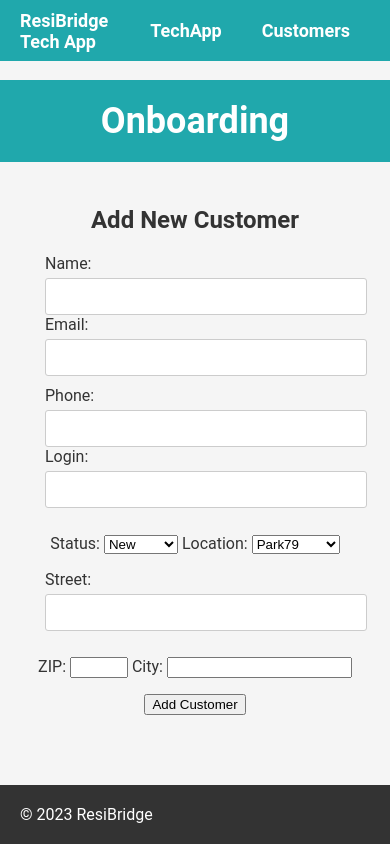
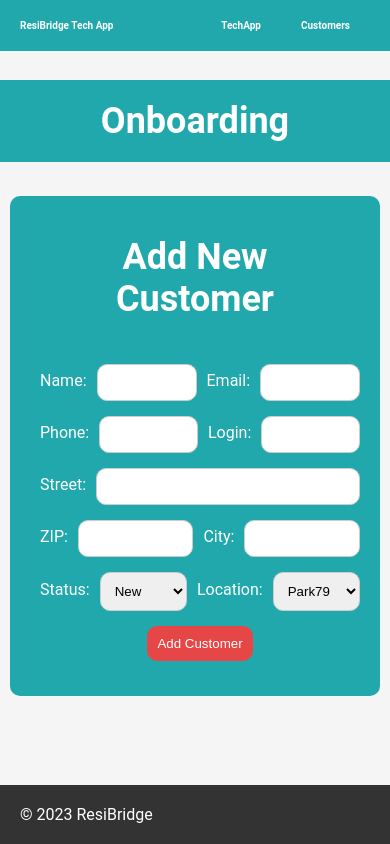
Before and after one commit to weinberghere/ResiBridgeApp, a Flask app: page / in a window 390 px wide. Run offline with Flask 3, Linux system fonts and the light colour scheme.

Commit message:
08_01_2023_Changes

```diff
--- a/static/style.css
+++ b/static/style.css
@@ -1,8 +1,8 @@
 /* Color palette */
 :root {
-  --primary-color: #20A8AC;
+  --primary-color: #20a8ac;
   /* Primary color - Teal */
-  --secondary-color: #E64646;
+  --secondary-color: #e64646;
   /* Secondary color - Red */
 }
 
@@ -270,6 +270,8 @@ main {
   flex-direction: column;
   justify-content: center;
   align-items: center;
+  left: 0;
+  right: 0;
 }
 
 /* Add Customer Form */
@@ -278,13 +280,25 @@ main {
   display: flex;
   flex-direction: column;
   align-items: center;
+  border-radius: 10px;
+  background-color: var(--primary-color);
+  padding: 20px;
+  margin: 10px;
 }
 
 .form-group {
   width: 100%;
   max-width: 300px;
   /* Adjust this width as needed */
-  margin-bottom: 10px;
+  margin-bottom: 5px;
+}
+
+.form-group-2 {
+  height: 100%;
+  margin-bottom: 15px;
+  display: flex;
+  align-items: center;
+  color: white;
 }
 
 /* Additional style to center the form elements */
@@ -307,7 +321,22 @@ main {
   width: 100%;
   padding: 10px;
   border: 1px solid #ccc;
-  border-radius: 3px;
+  border-radius: 10px;
+}
+
+.form-group-2 label {
+  display: block;
+  margin-bottom: 5px;
+  margin-left: 10px;
+}
+
+.form-group-2 input,
+.form-group-2 select {
+  width: 100%;
+  padding: 10px;
+  border: 1px solid #ccc;
+  border-radius: 10px;
+  margin-left: 10px;
 }
 
 h1 {
@@ -319,18 +348,111 @@ h1 {
   padding: 20px;
   text-align: center;
   width: 100%;
+  left: 0;
+  right: 0;
 }
 
 table {
   margin-top: 20px;
   margin-bottom: 20px;
   width: 100%;
+  overflow-x: auto;
+  border-collapse: collapse;
 }
 
 table th,
 table td {
   padding: 10px;
   border: 1px solid #ccc;
+  text-align: center;
+  border: 1px solid black;
+}
+
+/* Media query for smaller screens */
+@media screen and (max-width: 700px) {
+  table {
+    width: 100%;
+    overflow-x: auto;
+    text-align: center;
+    left: 0;
+    right: 0;
+
+  }
+
+  table th,
+  table td {
+    font-size: 8px;
+    padding: 1px;
+    /*white-space: nowrap;*/
+    overflow: hidden;
+    text-overflow: ellipsis;
+    word-wrap: break-word;
+  }
+
+  .edit-button {
+    font-size: 8px;
+  }
+
+  table td:nth-child(1),
+  table td:nth-child(3),
+  table td:nth-child(4),
+  table td:nth-child(6),
+  table td:nth-child(8),
+  table th:nth-child(1),
+  table th:nth-child(3),
+  table th:nth-child(4),
+  table th:nth-child(6),
+  table th:nth-child(8) {
+    display: none;
+  }
+
+  header {
+  background-color: var(--primary-color);
+  color: #fff;
+  top: 0;
+  left: 0;
+  right: 0;
+  }
+
+  header .container {
+    align-items: center;
+  }
+
+  header .logo {
+    font-size: 10px;
+    font-weight: bold;
+  }
+
+  header nav {
+    align-items: center;
+  }
+
+  header nav ul {
+    list-style: none;
+    margin: 0;
+    padding: 0;
+    height: 100%;
+  }
+
+  header nav li {
+    position: relative;
+  }
+
+  header nav a {
+    color: #fff;
+    display: block;
+    font-size: 10px;
+    font-weight: bold;
+    transition: background-color 0.3s ease;
+  }
+
+  header nav a:hover {
+    background-color: #007d82;
+  }
+
+  header nav li:not(.dropdown) {
+    align-items: left;
+  }
 }
 
 table th {
--- a/templates/home.html
+++ b/templates/home.html
@@ -1,11 +1,9 @@
 <!DOCTYPE html>
 <html>
-
   <head>
     <title>ResiBridge Tech App</title>
     <link rel="stylesheet" href="{{ url_for('static', filename='style.css') }}">
   </head>
-
   <body>
     <header>
       <div class="container">
@@ -30,20 +28,31 @@
       <h1>Onboarding</h1>
       <!-- Add Customer Form -->
       <form action="/add_customer" method="post" class="form-container">
-        <h2>Add New Customer</h2>
-        <div class="form-group">
+        <h1 style="width:75%;">Add New Customer</h1>
+        <div class="form-group-2">
           <label for="name">Name:</label>
           <input type="text" id="name" name="name" required>
           <label for="email">Email:</label>
           <input type="email" id="email" name="email" required>
         </div>
-        <div class="form-group">
+        <div class="form-group-2">
           <label for="phone">Phone:</label>
-          <input type="tel" id="phone" name="phone" required>
+          <input type="tel" id="phone" name="phone" required oninput="formatPhoneNumber(this)">
           <label for="login">Login:</label>
           <input type="text" id="login" name="login" required>
         </div>
-        <p><label for="status">Status:</label>
+        <div class="form-group-2" style="width: 100%;">
+          <label for="street">Street:</label>
+          <input type="text" id="street" name="street" required>
+        </div>
+        <div class="form-group-2">
+          <label for="zip">ZIP:</label>
+          <input type="text" id="zip" name="zip" required inputmode="numeric" pattern="[0-9]{5}"
+            title="Please enter a valid 5-digit ZIP code" required>
+          <label for="city">City:</label>
+          <input type="text" id="city" name="city" required>
+        </div>
+        <div class="form-group-2"><label for="status">Status:</label>
           <select id="status" name="status">
             <option value="active">Active</option>
             <option value="disabled">Disabled</option>
@@ -55,40 +64,35 @@
             <option value="1" selected>Park79</option>
             <option value="2">Cambridge</option>
           </select>
-        </p>
-        <div class="form-group">
-          <label for="street">Street:</label>
-          <input type="text" id="street" name="street" required>
         </div>
-        <p>
-          <label for="zip">ZIP:</label>
-          <input type="text" id="zip" name="zip" required style="width: 50px;" required>
-          <label for="city">City:</label>
-          <input type="text" id="city" name="city" required>
-        </p>
-        <input type="submit" value="Add Customer">
+        <div class="form-group-2">
+          <input type="submit" value="Add Customer"
+            style="background-color: var(--secondary-color); color: white; border: none;">
+        </div>
       </form>
-      </p>
+      <script>
+//        function createPortal(event) {
+ //         event.preventDefault(); // Prevent form submission
+  //        const fullNameInput = document.getElementById('name');
+   //       const DOBInput = document.getElementById('DOB');
+    //      const fullName = fullNameInput.value.trim();
+     //     const DOB = DOBInput.value.trim();
+      //    const [fname, lname] = fullName.split(' ');
+       //   const portalInput = document.getElementById('password');
+        //  portalInput.value = `${fname.charAt(0)}${lname}${DOB}`;
+          // Submit the form
+        //  event.target.submit();
 
-      <!-- Script to split the name into First & Last for Portal Creation -->
-      <script>
-        function createPortal(event) {
-          event.preventDefault(); // Prevent form submission
-          const fullNameInput = document.getElementById('name');
-          const DOBInput = document.getElementById('DOB');
-          const fullName = fullNameInput.value.trim();
-          const DOB = DOBInput.value.trim();
-          const [fname, lname] = fullName.split(' ');
-          const portalInput = document.getElementById('password');
-          portalInput.value = `${fname.charAt(0)}${lname}${DOB}`;
-          // Submit the form
-          event.target.submit();
-        }
+          function formatPhoneNumber(input) {
+            const phoneNumber = input.value.replace(/\D/g, '');
+            const formattedNumber = phoneNumber.replace(/(\d{3})(\d{3})(\d{4})/, '($1) $2-$3');
+            input.value = formattedNumber;
+          }
+     //   }
       </script>
     </main>
     <footer>
       <p>&copy; 2023 ResiBridge</p>
     </footer>
   </body>
-
 </html>
```
Also changed, not shown: templates/customers.html (+5 -4 lines), templates/customers_active.html (line endings or trailing spaces).
